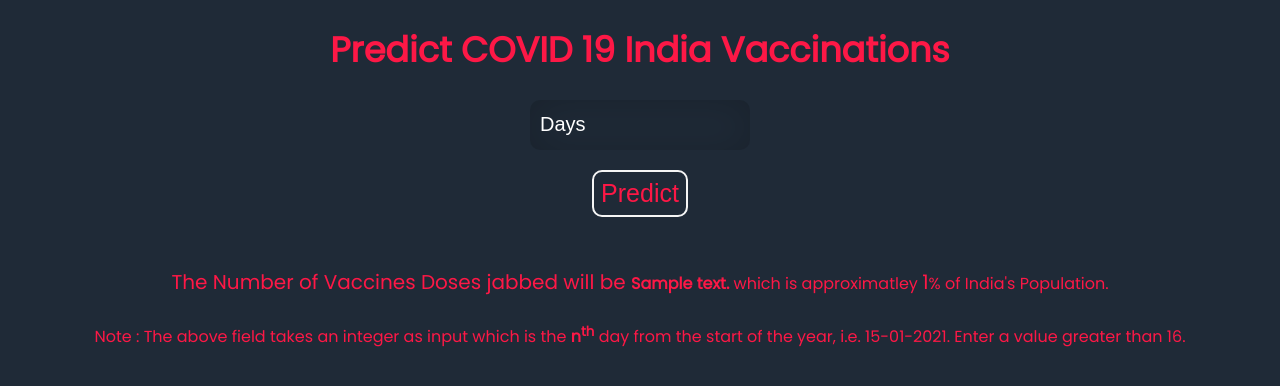
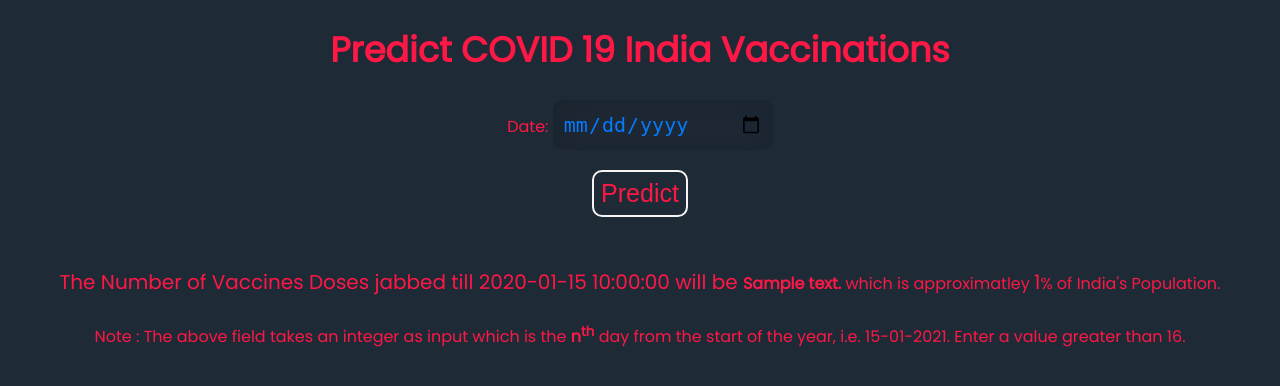
Before and after one commit to s0uravpandey/CoviDB_ML, a Flask app: template templates/vaccine_Prediction_final.html in a window 1280 px wide. Shown: the top 386 px of the page. Run offline with Flask 2, Linux system fonts and the light colour scheme; the template is opened without the code that fills it: most values are stand-ins (such as "Sample title", 1, 10 or a date in 2020); parts of the project's set-up code (start-up, migrations or seed data) failed here and were passed over.

Commit message:
Update vaccine_Prediction_final.html

```diff
--- a/templates/vaccine_Prediction_final.html
+++ b/templates/vaccine_Prediction_final.html
@@ -65,13 +65,14 @@
 	<h1>Predict COVID 19 India Vaccinations</h1>
      <!-- Main Input For Receiving Query to our ML -->
     <form action="/predict" method="post" id="form1" name="myform">
-    	<input type="text" name="Days" placeholder="Days" required="required" class="input1" id="val"/><br>
+    	<label for="birthday">Date:</label>
+        <input type="date" id="prediction_date" name="prediction_date"><br>
         <button type="submit" class="btn btn-primary btn-block btn-large" id="btnsend">Predict</button>
     </form>
    <br>
    <br>
    <div id="result">
-   <span id="out">The Number of Vaccines Doses jabbed will be </span><b>{{ prediction_text }} </b> which is approximatley <span>
+   <span id="out">The Number of Vaccines Doses jabbed till {{ prediction_date }} will be </span><b>{{ prediction_text }} </b> which is approximatley <span>
    {{ prediction_percent }}</span>% of India's Population.</div>
    <br>
    <div class="info">
```
